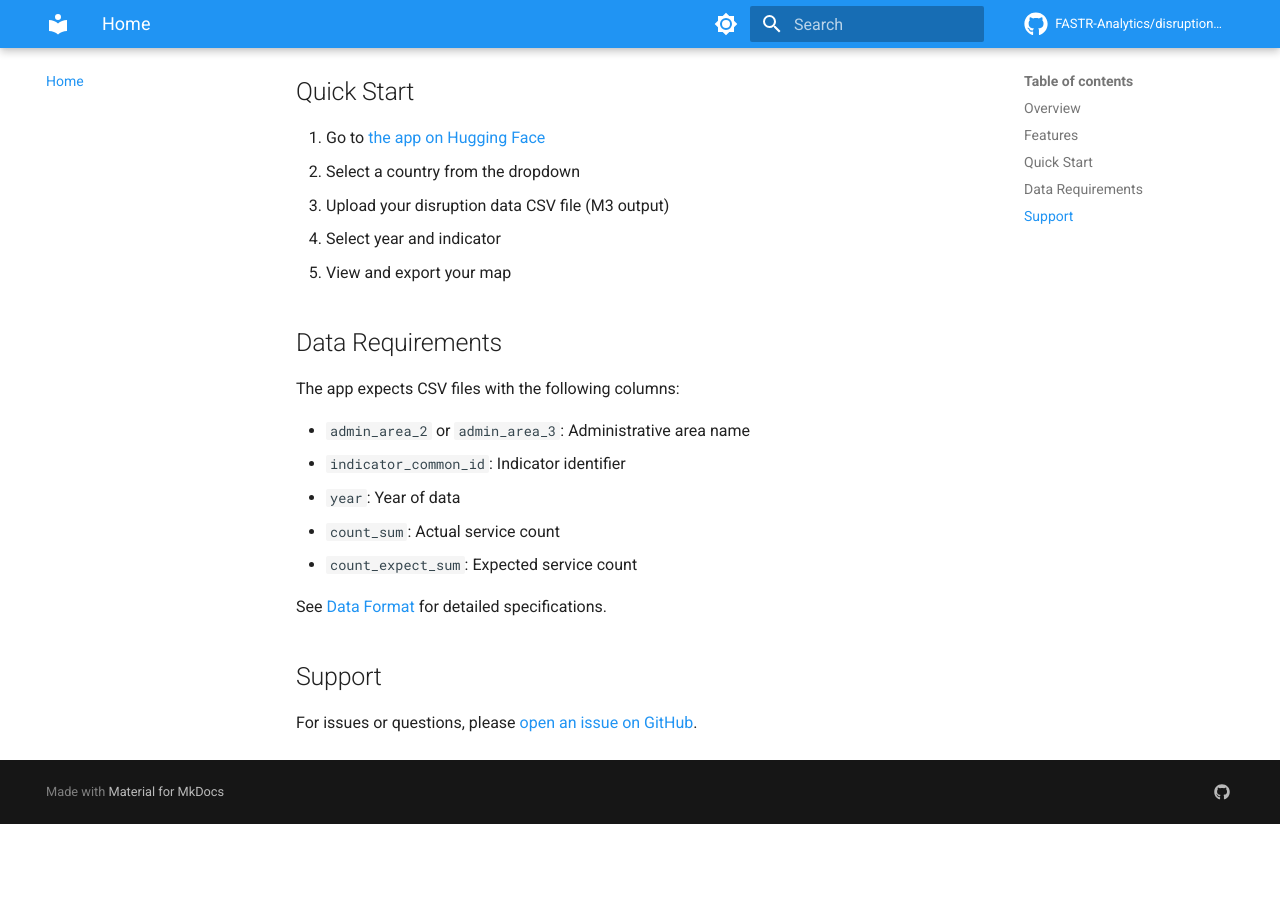
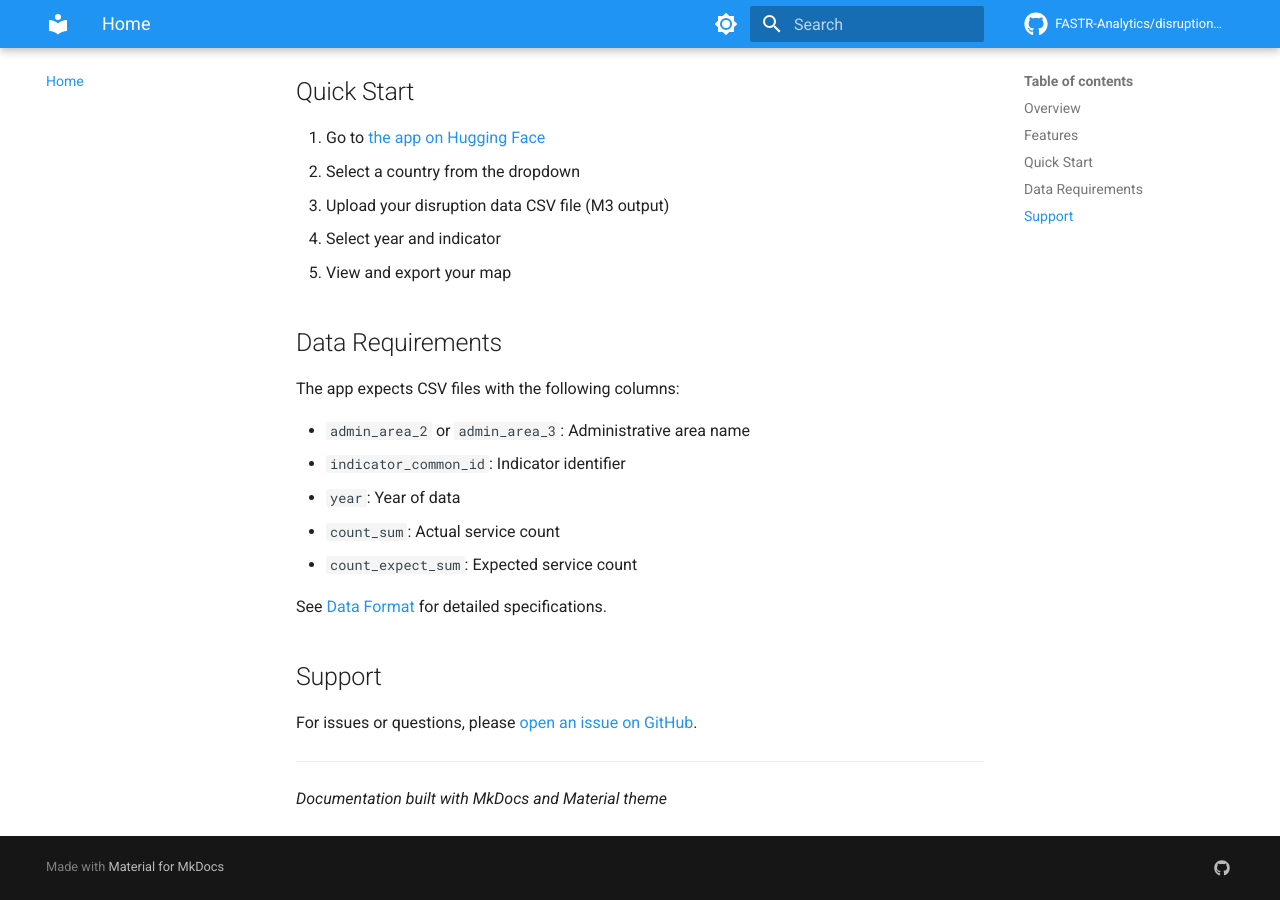
Before and after one commit to FASTR-Analytics/disruption-mapping, an MkDocs documentation site: the page built from docs/index.md, in a window 1280 px wide and 900 px high, scrolled down 756 px. Built offline with MkDocs 1.6.1 and Material for MkDocs 9.7.7, drawn with Linux system fonts in a browser that asks for light colours; comment, search, counter and statistics services are not loaded; before the commit the page ends 1580 px from its top, so only the background shows below that.

Commit message:
Trigger docs build
Co-Authored-By: Claude Opus 4.5 <noreply@anthropic.com>

```diff
--- a/docs/index.md
+++ b/docs/index.md
@@ -39,3 +39,6 @@ See [Data Format](reference/data-format.md) for detailed specifications.
 ## Support
 
 For issues or questions, please [open an issue on GitHub](https://github.com/FASTR-Analytics/disruption-mapping/issues).
+
+---
+*Documentation built with MkDocs and Material theme*
```
